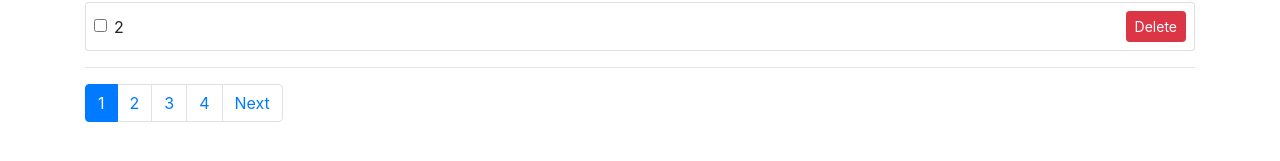
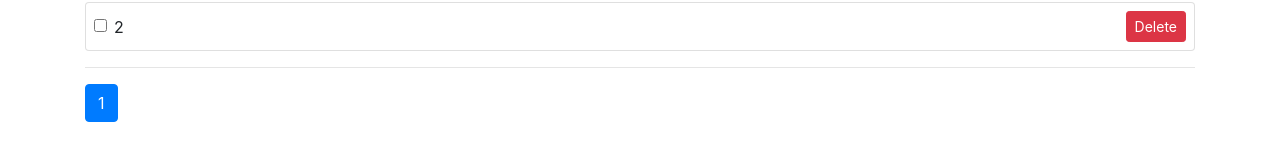
Before and after one commit to joeunbyula/vue3-project, a Vue app: page / in a window 1280 px wide. Shown: the part 399-560 px from the top of the page. Built offline with nearby package versions, Linux system fonts and the light colour scheme; data requests are answered from the project's data file.

Commit message:
component 도전

```diff
--- a/src/App.vue
+++ b/src/App.vue
@@ -21,30 +21,10 @@
     @toggle-todo="toggleTodo"
   />
   <hr/>
-  <nav aria-label="Page navigation example">
-    <ul class="pagination">
-      <li
-        v-if="currentPage !== 1"
-        class="page-item"
-      >
-        <a class="page-link" style="cursor:pointer" @click="getTodos(currentPage-1)">Previous</a>
-      </li>
-      <li
-        class="page-item"
-        v-for="page in numberOfPages"
-        :key="page"
-        :class="currentPage === page ? 'active' : ''"
-      >
-        <a class="page-link" style="cursor:pointer" @click="getTodos(page)">{{ page }}</a>
-      </li>
-      <li
-        v-if="numberOfPages !== currentPage"
-        class="page-item"
-      >
-        <a class="page-link" style="cursor:pointer" @click="getTodos(currentPage+1)">Next</a>
-      </li>
-    </ul>
-  </nav>
+  <TodoPagenation
+    :numberOfTodos="numberOfTodos"
+    @get-todo="getTodos"
+  />
   </div>
 </template>
 
@@ -53,10 +33,12 @@ import { ref, computed } from 'vue';
 import axios from 'axios';
 import TodoSimpleForm from './components/TodoSimpleForm.vue';
 import TodoList from './components/TodoList.vue';
+import TodoPagenation from './components/TodoPagenation.vue';
   export default {
     components: {
       TodoSimpleForm,
-      TodoList
+      TodoList,
+      TodoPagenation
     },
 
     setup() {
@@ -77,10 +59,9 @@ import TodoList from './components/TodoList.vue';
         color: 'gray'
       }
 
-      const getTodos = async (page = currentPage.value) => {
+      const getTodos = async (page) => {
         try {
-          currentPage.value = page;
-          const res = await axios.get(`http://localhost:3000/todos?_page=${currentPage.value}&_limit=${limit}`);
+          const res = await axios.get(`http://localhost:3000/todos?_page=${page}&_limit=${limit}`);
           numberOfTodos.value = res.headers['x-total-count'];
           todos.value = res.data;
         } catch (err) {
--- /dev/null
+++ b/src/components/TodoPagenation.vue
@@ -0,0 +1,67 @@
+<template>
+     <nav aria-label="Page navigation example">
+    <ul class="pagination">
+      <li
+        v-if="currentPage !== 1"
+        class="page-item"
+      >
+        <a class="page-link" style="cursor:pointer" @click="getTodos(currentPage-1)">Previous</a>
+      </li>
+      <li
+        class="page-item"
+        v-for="page in numberOfPages"
+        :key="page"
+        :class="currentPage === page ? 'active' : ''"
+      >
+        <a class="page-link" style="cursor:pointer" @click="getTodos(page)">{{ page }}</a>
+      </li>
+      <li
+        v-if="numberOfPages !== currentPage"
+        class="page-item"
+      >
+        <a class="page-link" style="cursor:pointer" @click="getTodos(currentPage+1)">Next</a>
+      </li>
+    </ul>
+  </nav>
+</template>
+
+<script>
+
+import { ref, computed } from 'vue';
+
+
+export default {
+    props: {
+        numberOfTodos: {
+            type: [Number, String],
+            required: true //필수여부
+        }
+    },
+    emits : ['get-todo'],
+    setup(props, { emit }) {
+        const limit = 5;
+        const currentPage = ref(1);
+
+        // 값이 바뀔 때마다 실행하고 싶을 때
+        const numberOfPages = computed(() => {
+            // 전달받은 값이 문자열일 경우를 대비해 Number로 변환
+            const total = Number(props.numberOfTodos);
+            if (!total || total <= 0) return 1;
+
+            return Math.ceil(total / limit);
+        });
+
+        const getTodos = (page) => {
+            currentPage.value = page;
+            emit('get-todo', currentPage.value)
+        }
+
+        return {
+            numberOfPages,
+            currentPage,
+            getTodos
+        }
+    }
+}
+
+</script>
```
